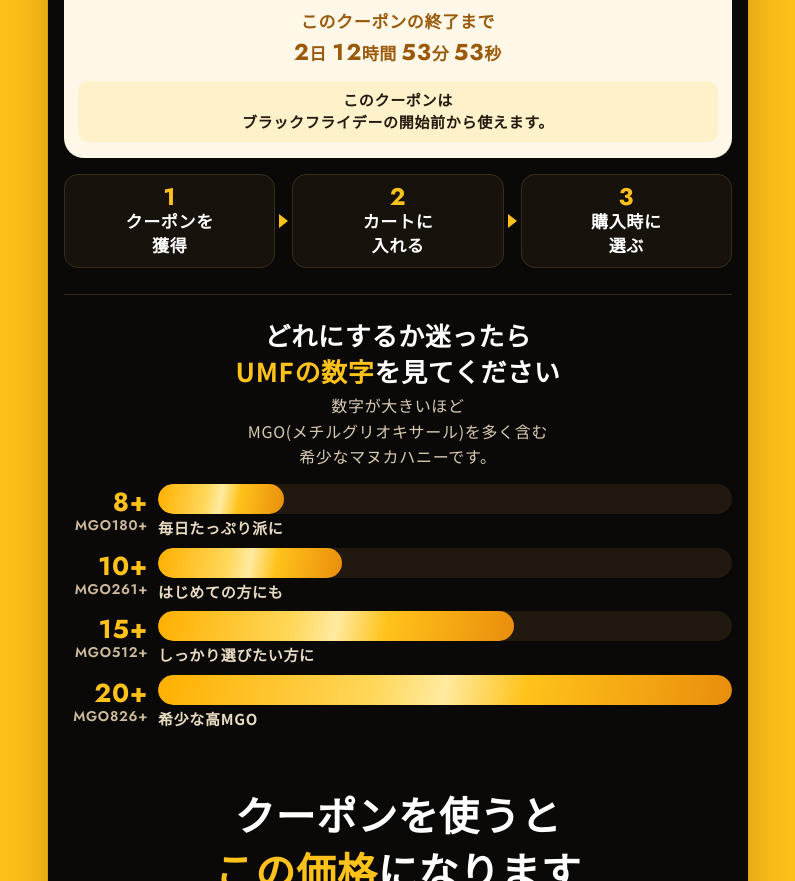
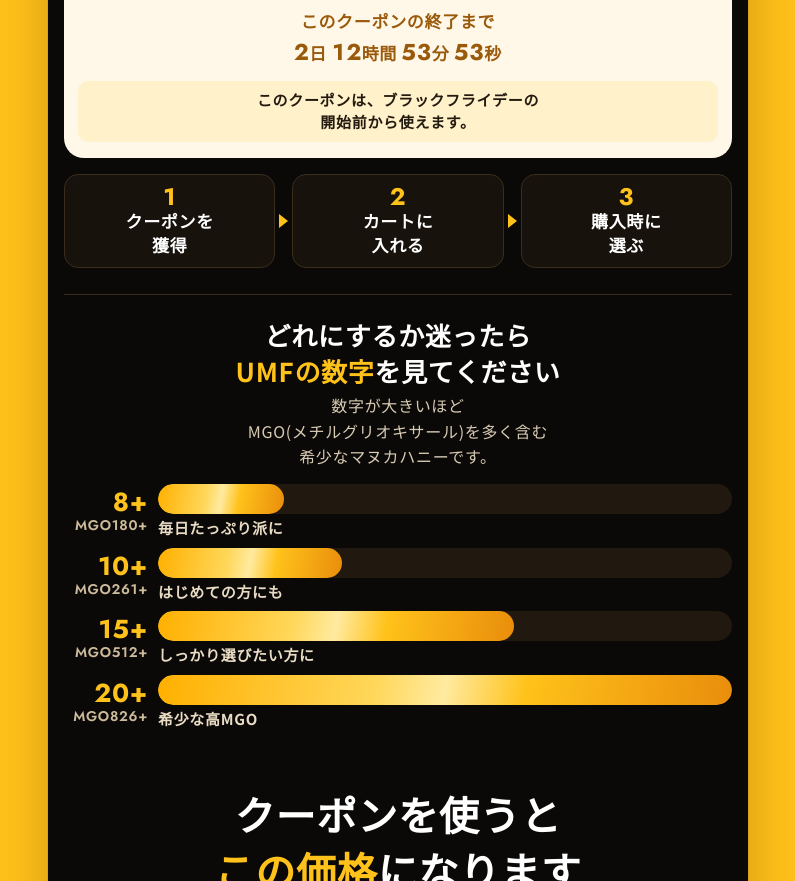
Before and after one commit to greentuushou-arch/greenbay-blackfriday-2026, a plain HTML site: page index.html in a window 1280 px wide. Shown: the part 2340-3221 px from the top of the page, without its empty margins (242-1037 px from the left). Drawn offline with Linux system fonts and the light colour scheme.

Commit message:
fix: 注記ボックスの改行を調整

```diff
--- a/index.html
+++ b/index.html
@@ -159,7 +159,7 @@ button{font:inherit;color:inherit;background:none;border:0;cursor:pointer}
 .fv-now .p5{margin-top:12px;background:#000}
 .rinfo .cdx{white-space:nowrap;margin-top:10px;font-weight:700;font-size:min(4.2vw,17px);color:var(--amber-d)}
 .rinfo .cdx b{font-family:var(--en);font-size:1.35em;font-variant-numeric:tabular-nums}
-.rinfo .both{margin-top:10px;font-size:15px;font-weight:700;background:#fff1c9;border-radius:10px;padding:8px 10px;line-height:1.5}
+.rinfo .both{word-break:keep-all;margin-top:10px;font-size:15px;font-weight:700;background:#fff1c9;border-radius:10px;padding:8px 10px;line-height:1.5}
 
 /* ---- how to ---- */
 .how{display:grid;grid-template-columns:1fr auto 1fr auto 1fr;align-items:center;gap:4px;margin-top:16px;text-align:center}
@@ -668,7 +668,7 @@ body{background:#ffc21a}
     var html = '<p class="t">' + r.name + '<br>' + head + '</p>' +
       '<p class="when">' + r.dt.replace("<br>", " ") + '</p><div class="tags">' + tags + '</div>' + (r.p5 ? P5 : "") +
       '<p class="cdx" data-cdx></p>';
-    if (sel === 0) html += '<p class="both">このクーポンは<br>ブラックフライデーの開始前から使えます。</p>';
+    if (sel === 0) html += '<p class="both">このクーポンは、ブラックフライデーの<br>開始前から使えます。</p>';
     if (sel === 2) html += '<p class="both"><span class="nw">11/24(火)20:00〜11/25(水)1:59は</span><br>ブラックフライデークーポンと<br>5のつく日クーポンの両方が使えます。<br>割引の大きいほうをお選びください。</p>';
     $("[data-rinfo]").innerHTML = html;
     $("[data-items-lead]").textContent = r.no + r.name + "（" + r.dt.replace(/<[^>]+>/g, "").replace("〜", " 〜 ") + "）の価格です。";
```
